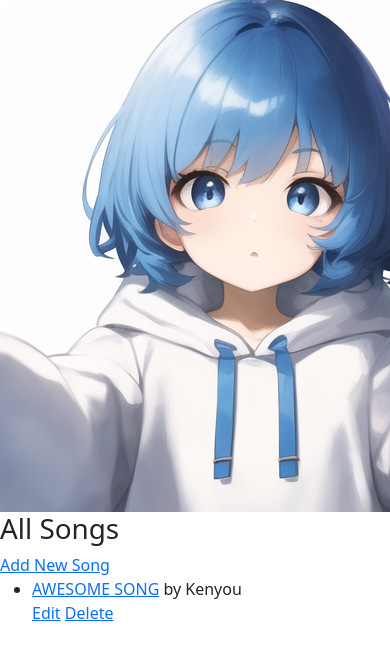
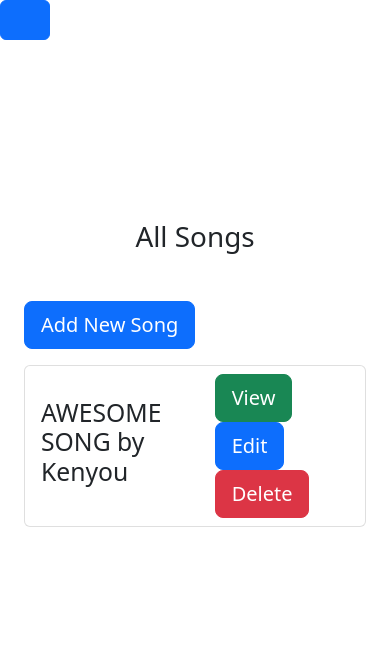
Before and after one commit to Iforgotaboutitin2seconds/Sprint, a Django app: page / in a window 390 px wide; the page is wider, and only the part inside the window is pictured. Shown: the top 660 px of that part. Run offline with Django 4.2, Linux system fonts and the light colour scheme; data comes from the database, SQL or seed files in the repository; both versions use the stored data as it was after the commit; some libraries are stand-ins or nearby versions.

Commit message:
update the html
to make it responsive and colorful

```diff
--- a/musicProject/musicApp/templates/musicApp/base_template.html
+++ b/musicProject/musicApp/templates/musicApp/base_template.html
@@ -1,24 +1,38 @@
 {% load static %}
 <!DOCTYPE html>
 <html lang="en">
-<head>
-<title>Music App!</title>
-<meta charset="utf-8" />
-<meta name="viewport" content="width=device-width, initial-scale=1" />
     {% load bootstrap5 %}
     {% bootstrap_css %}
     {% bootstrap_javascript %}
-</head>
+    <body>
+        <button class="btn btn-primary d-block d-md-none" type="button" data-bs-toggle="collapse" data-bs-target="#navbarCollapse" aria-controls="navbarCollapse" aria-expanded="false" aria-label="Toggle navigation">
+            <span class="navbar-toggler-icon"></span>
+        </button>
+        <nav class="navbar navbar-dark bg-dark fixed-top collapse d-md-block" id="navbarCollapse">
+            <a class="navbar-brand" href="{% url 'songs' %}">
+                <img src="{% static 'images/image.png' %}" alt="Home Page - Click to go to the songs page" style="width: 100px; margin: 10px;">
+            </a>
+            <span class="navbar-text" style="font-size: 24px;" id="title" >Music App! Click the images to get a different color! and go to home page.</span>
+            <script>
+                // Generate a random color
+                function getRandomColor() {
+                    var letters = '0123456789ABCDEF';
+                    var color = '#';
+                    for (var i = 0; i < 6; i++) {
+                        color += letters[Math.floor(Math.random() * 16)];
+                    }
+                    return color;
+                }
 
-<body>
-
-<img src="{% static 'images/image.png' %}" alt="Image">
-
-
-
+                // Apply the random color to the text
+                var title = document.getElementById("title");
+                title.style.color = getRandomColor();
+            </script>
+        </nav>
+        <div class="container" style="margin-top: 180px;">
             <!-- add block content from html template -->
             {% block content %}
-
             {% endblock %}
+        </div>
     </body>
 </html>
--- a/musicProject/musicApp/templates/musicApp/song_list.html
+++ b/musicProject/musicApp/templates/musicApp/song_list.html
@@ -1,15 +1,34 @@
 {% extends 'musicApp/base_template.html' %}
 
 {% block content %}
-    <h1>All Songs</h1>
-    <a href="{% url 'song_new' %}">Add New Song</a>
-    <ul>
-        {% for song in songs %}
-            <li><a href="{{ song.get_absolute_url }}">{{ song.name }}</a> by {{ song.artist }}</li>
-            <a href="{% url 'song_edit' song.id %}">Edit</a>
-            <a href="{% url 'song_delete' song.id %}">Delete</a>
-        {% empty %}
-            <li>No songs available</li>
-        {% endfor %}
-    </ul>
+    <meta charset="utf-8">
+    <meta name="viewport" content="width=device-width, initial-scale=1">
+    <link href="https://cdn.jsdelivr.net/npm/bootstrap@5.2.3/dist/css/bootstrap.min.css" rel="stylesheet">
+    <script src="https://cdn.jsdelivr.net/npm/bootstrap@5.2.3/dist/js/bootstrap.bundle.min.js"></script>
+    <div class="container">
+        <h1 class="text-center mt-5" tabindex="0">All Songs</h1>
+        <div class="row justify-content-center mt-5">
+            <div class="col-md-8">
+                <a href="{% url 'song_new' %}" class="btn btn-primary btn-lg mb-3" tabindex="0">Add New Song</a>
+                <ul class="list-group">
+                    {% for song in songs %}
+                        <li class="list-group-item">
+                            <div class="d-flex justify-content-between align-items-center">
+                                <div>
+                                    <h2 tabindex="0">{{ song.name }} by {{ song.artist }}</h2>
+                                </div>
+                                <div>
+                                    <a href="{% url 'song_detail' song.id %}" class="btn btn-lg btn-success" tabindex="0">View</a>
+                                    <a href="{% url 'song_edit' song.id %}" class="btn btn-lg btn-primary mr-2" tabindex="0">Edit</a>
+                                    <a href="{% url 'song_delete' song.id %}" class="btn btn-lg btn-danger" tabindex="0">Delete</a>
+                                </div>
+                            </div>
+                        </li>
+                    {% empty %}
+                        <li class="list-group-item" tabindex="0">No songs available</li>
+                    {% endfor %}
+                </ul>
+            </div>
+        </div>
+    </div>
 {% endblock %}
```
Also changed, not shown: musicProject/musicApp/templates/musicApp/song_confirm_delete.html (+13 -6 lines), musicProject/musicApp/templates/musicApp/song_detail.html (+18 -12 lines), musicProject/musicApp/templates/musicApp/song_form.html (+6 -1 lines), musicProject/db.sqlite3. Lines whose indentation alone changed are shown as unchanged.
